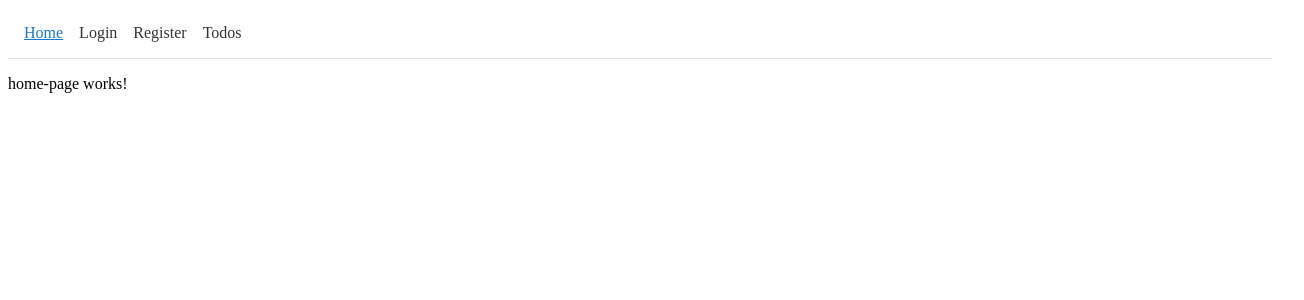
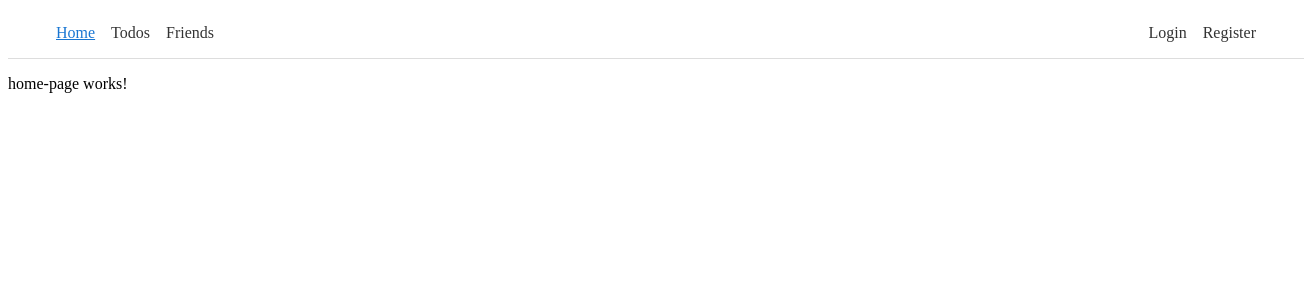
Before and after one commit to Marcikadraga/todo-frontend-angular-ngrx, an Angular app: page / in a window 1280 px wide. Shown: the top 300 px of the page, 1304 px wide, since content can reach past the window. Built offline with nearby package versions, Linux system fonts and the light colour scheme.

Commit message:
refactor header

```diff
--- a/src/app/shared/components/header/header.html
+++ b/src/app/shared/components/header/header.html
@@ -1,13 +1,20 @@
 <header class="header">
     <nav class="nav">
-    <a
-      routerLink="/"
-      routerLinkActive="active"
-      [routerLinkActiveOptions]="{ exact: true }"
-    >
+        <div class="nav-left">
+            <a routerLink="/" routerLinkActive="active" [routerLinkActiveOptions]="{ exact: true }">
                 Home
             </a>
 
+            <a routerLink="/todos" routerLinkActive="active">
+                Todos
+            </a>
+
+            <a routerLink="/friends" routerLinkActive="active">
+                Friends
+            </a>
+        </div>
+
+        <div class="nav-auth">
             <a routerLink="/login" routerLinkActive="active">
                 Login
             </a>
@@ -15,9 +22,6 @@
             <a routerLink="/register" routerLinkActive="active">
                 Register
             </a>
-
-    <a routerLink="/todos" routerLinkActive="active">
-      Todos
-    </a>
+        </div>
     </nav>
 </header>
--- a/src/app/shared/components/header/header.scss
+++ b/src/app/shared/components/header/header.scss
@@ -1,10 +1,26 @@
 .header {
+  width: 100%;
   padding: 16px;
   border-bottom: 1px solid #ddd;
+
+  display: flex;
+  justify-content: center;
+  align-items: center;
 }
 
 .nav {
+  width: 100%;
+  max-width: 1200px;
+
   display: flex;
+  justify-content: space-between;
+  align-items: center;
+}
+
+.nav-left,
+.nav-auth {
+  display: flex;
+  align-items: center;
   gap: 16px;
 }
 
@@ -18,3 +34,15 @@ a.active {
   color: #1976d2;
   text-decoration: underline;
 }
+
+#auth{
+    width:30%;
+    background-color: red;
+    display: flex;
+    justify-content: center;
+    align-items: center;
+}
+
+#auth a{
+    margin:10px;
+}
```
Lines whose indentation alone changed are shown as unchanged.
